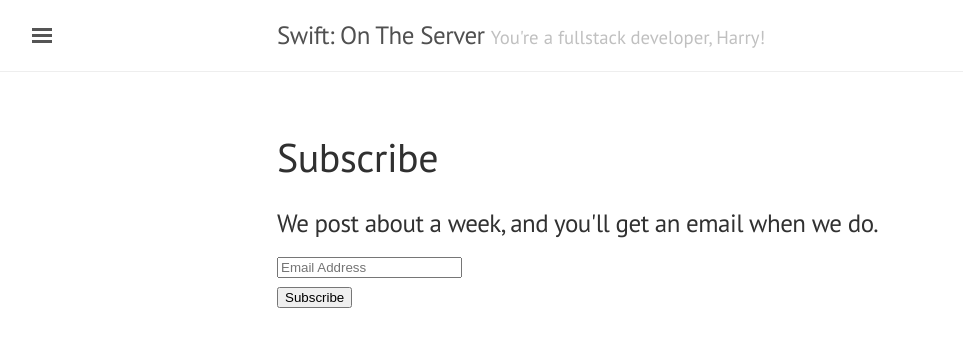
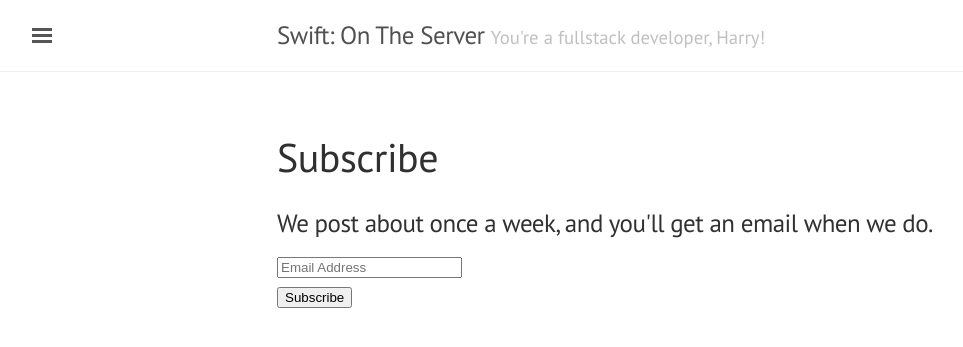
Before and after one commit to jalague/wallacemurry, a Jekyll site: the page built from subscribe.md, in a window 1280 px wide. Shown: the top 347 px of the page, without its empty margins (3-966 px from the left). Built offline with Jekyll 4.4.1, drawn with Linux system fonts in a browser that asks for light colours.

Commit message:
typo fix

```diff
--- a/subscribe.md
+++ b/subscribe.md
@@ -5,7 +5,7 @@ title: Subscribe
 
 
 <form role="form" action ="https://formspree.io/james@caffei.net" method="POST">
-<h2><small>We post about a week, and you'll get an email when we do.</small></h2>
+<h2><small>We post about once a week, and you'll get an email when we do.</small></h2>
 
 <div class="form-group">
 <input type="email" name="email" id="display_name" class="form-control input-lg" placeholder="Email Address" tabindex="3">
```
